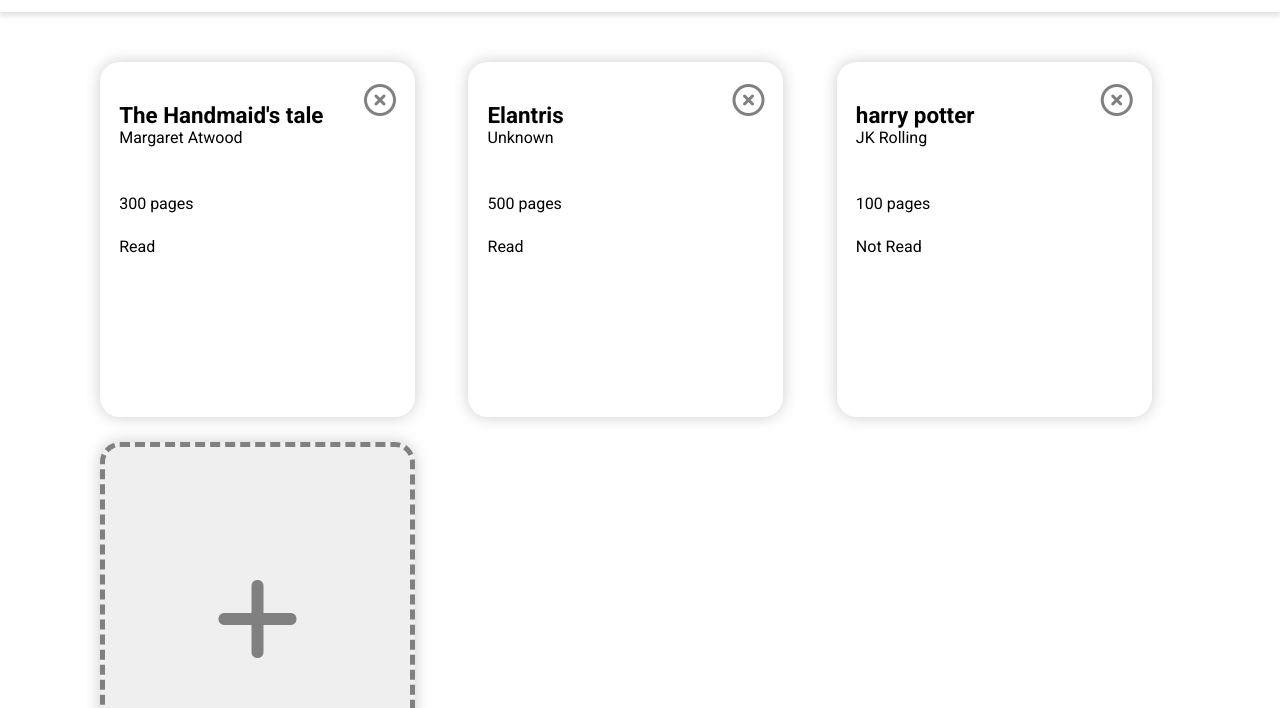
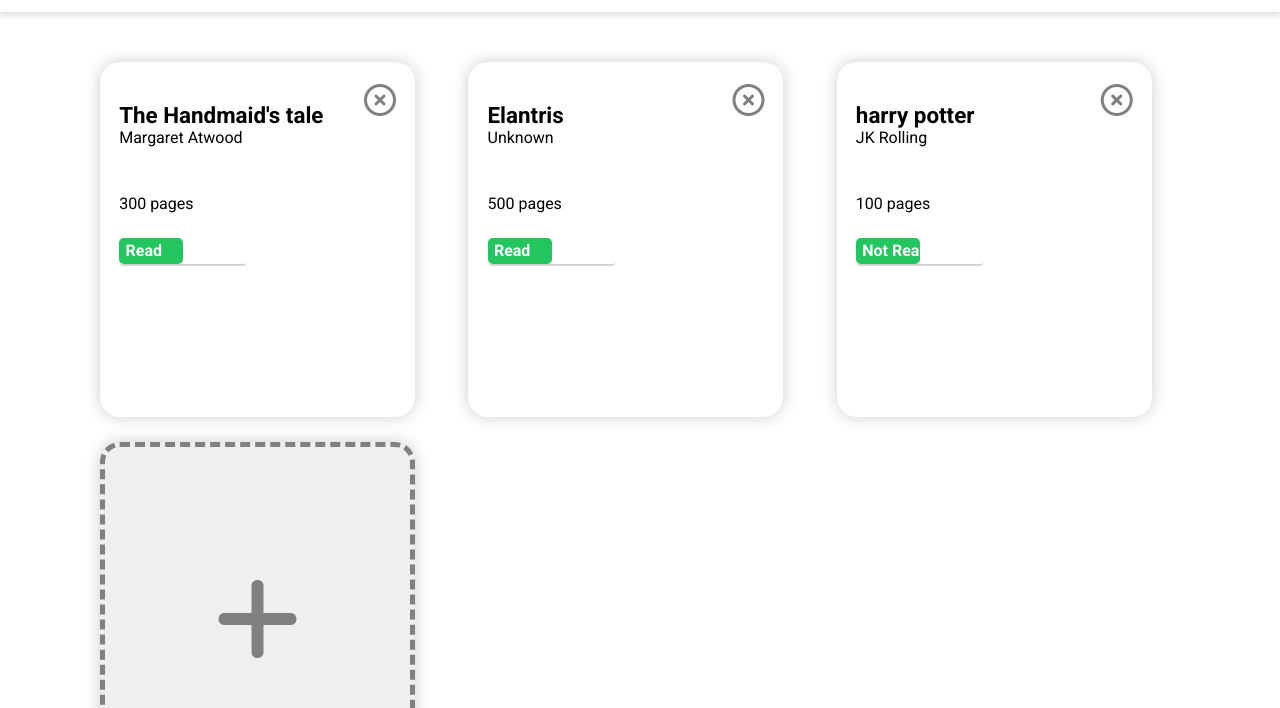
Before and after one commit to GbAraujoSouza/library-app, a website: page index.html in a window 1280 px wide. Shown: the part 92-800 px from the top of the page. Drawn offline with Linux system fonts and the light colour scheme.

Commit message:
add style to change status button

```diff
--- a/css/style.css
+++ b/css/style.css
@@ -5,6 +5,8 @@
 :root {
   --blue-clr: #3b82f6;
   --indigo-clr: #6366f1;
+  --green-clr: #22c55e;
+  --red-clr: #dc2626;
 }
 
 * {
@@ -61,6 +63,41 @@
 .book-card p[data-info="pages"] {
   margin-top: 3em;
   margin-bottom: 1.5em;
+}
+.book-card button[data-info="status"] {
+  position: relative;
+  width: 8rem;
+  text-align: start;
+  padding: 0.25rem 0.4rem;
+  border: none;
+  border-bottom: 2px solid lightgray;
+  background-color: #fff;
+  color: #fff;
+  font-weight: 600;
+  border-radius: 0.3rem;
+  z-index: 0;
+  cursor: pointer;
+  transition: cubic-bezier(0.4, 0, 0.2, 1) 200ms;
+}
+.book-card button[data-info="status"]::before {
+  position: absolute;
+  content: "";
+  left: 0;
+  top: 0;
+  width: 50%;
+  height: 100%;
+  background-color: var(--green-clr);
+  border-radius: inherit;
+  z-index: -1;
+  transition: cubic-bezier(0.4, 0, 0.2, 1) 200ms;
+}
+.book-card button[data-info="status"].not-read {
+  text-align: end;
+}
+.book-card button[data-info="status"].not-read::before {
+  background-color: var(--red-clr);
+  transform: translateX(100%);
+  z-index: -1;
 }
 
 .book-card .delete-btn {
@@ -188,7 +225,7 @@
 }
 
 .slider .button {
-  background: #dc2626;
+  background: var(--red-clr);
   border: none;
   width: 50%;
   height: 100%;
@@ -208,7 +245,7 @@
 
 .status-check input[type="checkbox"]:checked ~ .slider > .button {
   transform: translateX(100%);
-  background: #22c55e;
+  background: var(--green-clr);
 }
 .status-check input[type="checkbox"]:checked ~ .slider > .button::after {
   content: "Read";
--- a/script.js
+++ b/script.js
@@ -62,7 +62,7 @@
     const titleElement = document.createElement("p");
     const authorElement = document.createElement("p");
     const pagesElement = document.createElement("p");
-    const statusElement = document.createElement("p");
+    const statusElement = document.createElement("button");
 
     titleElement.innerHTML = book.title;
     titleElement.setAttribute("data-info", "title");
```
